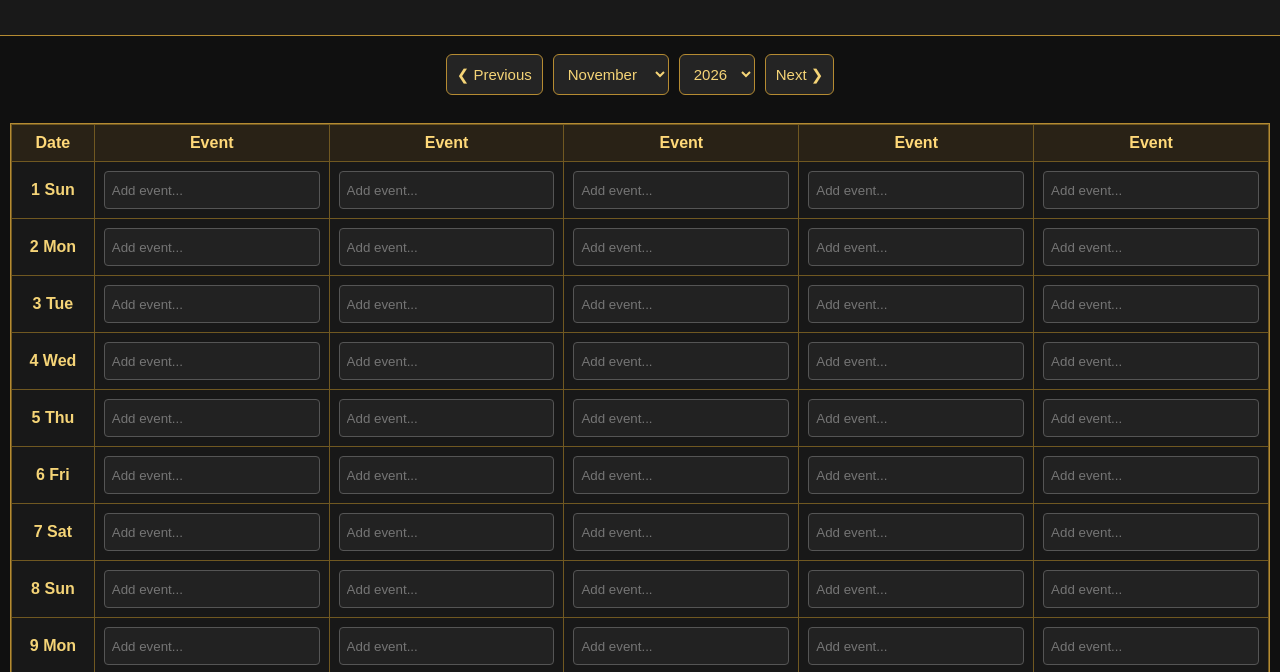
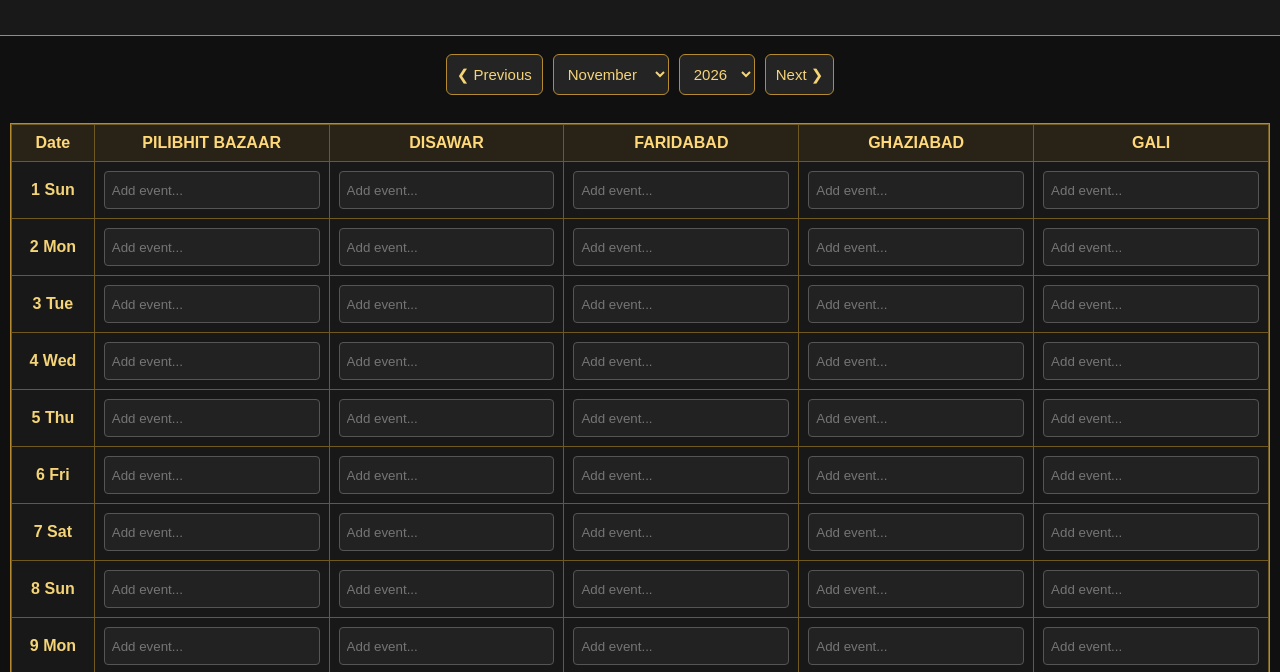
Before and after one commit to hehehe9773971-ux/ENTERTAINMENT, a plain HTML site: page calendar.html in a window 1280 px wide. Shown: the part 124-796 px from the top of the page. Drawn offline with Linux system fonts and the light colour scheme.

Commit message:
Update calendar.html

```diff
--- a/calendar.html
+++ b/calendar.html
@@ -137,11 +137,11 @@ td { background:#181818; }
 <thead>
 <tr>
 <th>Date</th>
-<th>Event</th>
-<th>Event</th>
-<th>Event</th>
-<th>Event</th>
-<th>Event</th>
+<th>PILIBHIT BAZAAR</th></th>
+<th>DISAWAR</th>
+<th>FARIDABAD</th>
+<th>GHAZIABAD</th>
+<th>GALI</th>
 </tr>
 </thead>
 <tbody id="calendar"></tbody>
```
